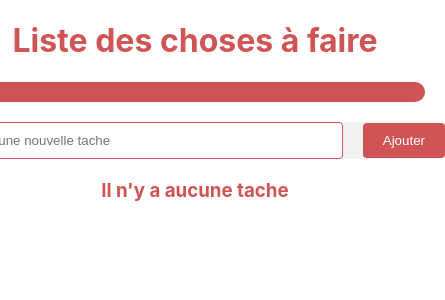
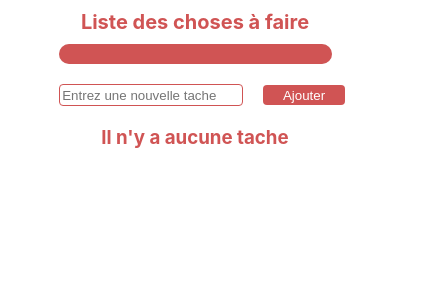
Before and after one commit to kevintsi/ToDoList, a React (Create React App) app: page / in a window 390 px wide. Shown: the top 300 px of the page, 445 px wide, since content can reach past the window. Built offline with nearby package versions, Linux system fonts and the light colour scheme; the HTML template or start-up script is replaced by a standard one.

Commit message:
Responsivité WIP

```diff
--- a/src/App.css
+++ b/src/App.css
@@ -1,38 +1,38 @@
 .todo-list {
-  width: 500px;
+  width: 70%;
   margin: 0 auto;
 }
 
-.todo-list h1 {
+.title {
   text-align: center;
   color: #D05454;
+  margin: 10px;
+  font-size: 50px;
+  font-weight: bold;
 }
 
 .todo-list form {
   display: flex;
   align-items: center;
   margin-bottom: 20px;
-  background-color: #f2f2f2;
 }
 
 .todo-list input {
   flex: 1;
-  padding: 10px;
+  padding: 1%;
   border: 1px solid #D05454;
   border-radius: 4px;
   margin-right: 10px;
 }
 
 .todo-list button[type="submit"] {
-  padding: 10px 20px;
+  padding: 1% 20px;
   background: #D05454;
   color: white;
   border: none;
   border-radius: 4px;
   cursor: pointer;
 }
-
-
 
 .todo-list button {
   margin-left: 10px;
@@ -48,3 +48,21 @@ h3 {
   color: #D05454;
   text-align: center
 }
+
+@media screen and (max-width:768px) {
+  .title {
+    font-size: 30px;
+  }
+}
+
+@media screen and (max-width:425px) {
+  .title {
+    font-size: 20px;
+  }
+}
+
+@media screen and (max-width:320px) {
+  .title {
+    font-size: 17px;
+  }
+}
--- a/src/App.js
+++ b/src/App.js
@@ -85,7 +85,7 @@ function App() {
 
   return (
     <div className="todo-list">
-      <h1>Liste des choses à faire</h1>
+      <div className="title">Liste des choses à faire</div>
       <ProgressBar barStyle={barStyle} />
       <form onSubmit={_addTodo}>
         <input
--- a/src/components/ProgressBar/ProgramBar.js
+++ b/src/components/ProgressBar/ProgramBar.js
@@ -3,7 +3,7 @@ import "./ProgressBar.css"
 const ProgressBar = ({ barStyle: { width, color } }) => {
     return (
         <div className="progress-bar-container ">
-            <div style={{ height: "20px", width: width + "%", borderRadius: "10px", textAlign: "center", backgroundColor: color, transition: "width 0.5s" }}></div>
+            <div style={{ width: width + "%", borderRadius: "10px", textAlign: "center", backgroundColor: color, transition: "width 0.5s" }}></div>
         </div>
     )
 }
--- a/src/components/ProgressBar/ProgressBar.css
+++ b/src/components/ProgressBar/ProgressBar.css
@@ -1,6 +1,21 @@
 .progress-bar-container {
-    height: 20px;
+    height: 30px;
     background-color: #E5E5E5;
     border-radius: 10px;
-    margin: 20px
+    margin-bottom: 20px
 }
+
+.progress-bar-container>div {
+    height: 30px
+}
+
+@media screen and (max-width: 768px) {
+    .progress-bar-container {
+        height: 20px;
+    }
+
+    .progress-bar-container>div {
+        height: 20px
+    }
+
+}
--- a/src/components/TodoItem/TodoItem.css
+++ b/src/components/TodoItem/TodoItem.css
@@ -1,6 +1,10 @@
 input[type=checkbox]:checked {
     accent-color: #D05454
         /* Change la couleur de la checkbox quand checké*/
+}
+
+input[type=checkbox] {
+    transform: scale(2);
 }
 
 ul {
@@ -16,5 +20,39 @@ li {
     display: flex;
     align-items: center;
     margin-bottom: 10px;
+    font-size: xx-large;
     color: #D05454;
 }
+
+@media screen and (max-width: 768px) {
+    li {
+        font-size: x-large;
+    }
+
+    input[type=checkbox] {
+        transform: scale(1);
+    }
+
+}
+
+@media screen and (max-width: 425px) {
+    li {
+        font-size: large;
+    }
+
+    input[type=checkbox] {
+        transform: scale(1);
+    }
+
+}
+
+@media screen and (max-width: 320px) {
+    li {
+        font-size: medium;
+    }
+
+    input[type=checkbox] {
+        transform: scale(1);
+    }
+
+}
--- a/src/index.css
+++ b/src/index.css
@@ -1,15 +1,14 @@
-body {
+html,
+body,
+#root {
   margin: 0;
+  height: 100%;
+  width: 100%;
+  display: flex;
+  justify-content: center;
   font-family: -apple-system, BlinkMacSystemFont, 'Segoe UI', 'Roboto', 'Oxygen',
     'Ubuntu', 'Cantarell', 'Fira Sans', 'Droid Sans', 'Helvetica Neue',
     sans-serif;
   -webkit-font-smoothing: antialiased;
   -moz-osx-font-smoothing: grayscale;
 }
-
-html,
-body {
-  height: 100%;
-  display: flex;
-  justify-content: center;
-}
```
